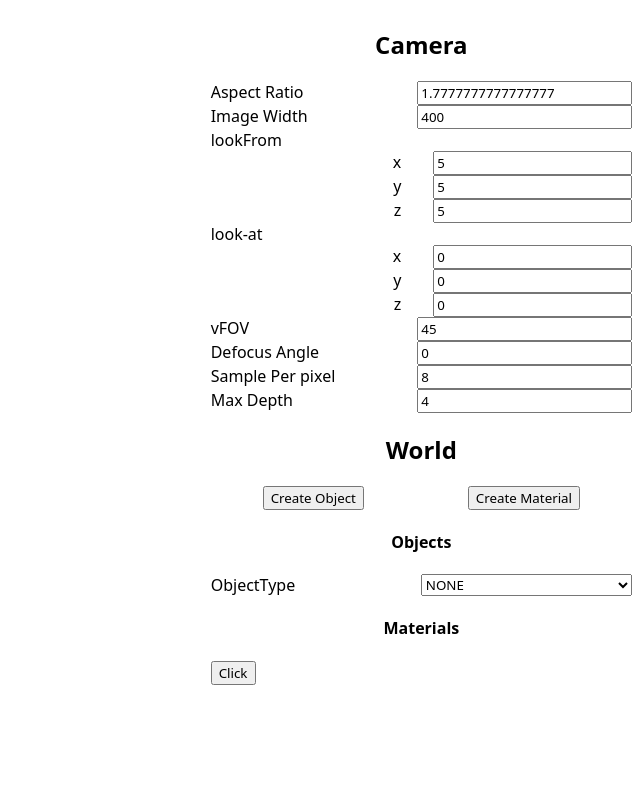
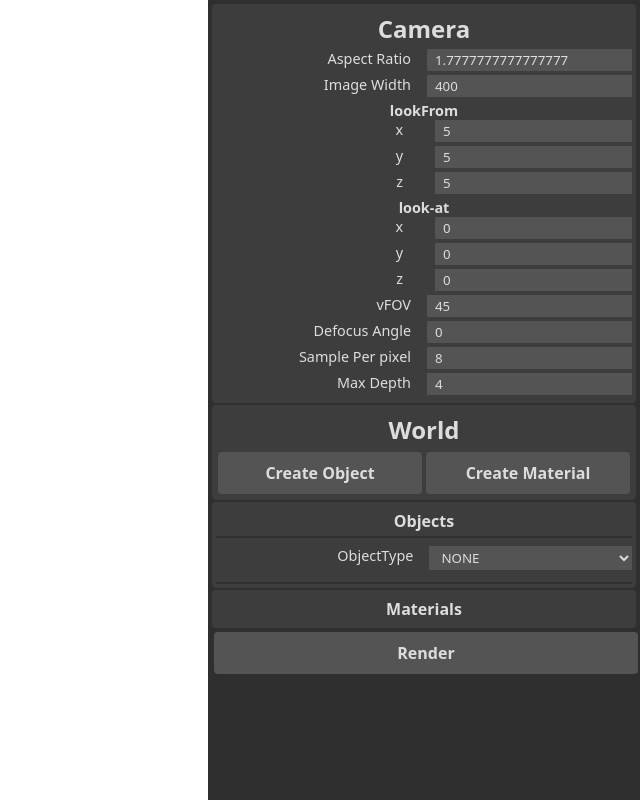
Before and after one commit to neerajsurjaye/sprt, a React (Create React App) app in the folder src/frontend/: page / in a window 1280 px wide. Both pictures are taken after a click on the button "Create Object". Shown: the whole page, without its empty margins (640-1280 px from the left). Built offline with nearby package versions, Linux system fonts and the light colour scheme.

Commit message:
Added required css styles to form

```diff
--- a/src/frontend/src/App.jsx
+++ b/src/frontend/src/App.jsx
@@ -150,10 +150,15 @@ function App() {
     return (
         <ConfigContext.Provider value={{ config, setConfig }}>
             <div className="App flex">
-                <Canvas res={response} className="flex-2"></Canvas>
+                <Canvas res={response} className="flex-2 canvas"></Canvas>
                 <div className="configs flex-1">
                     <ConfigForm useConfig={[config, setConfig]}></ConfigForm>
-                    <button onClick={reRender}>Click</button>
+                    <input
+                        className="w-100"
+                        type="button"
+                        value="Render"
+                        onClick={reRender}
+                    />
                 </div>
             </div>
         </ConfigContext.Provider>
--- a/src/frontend/src/Components/CameraConfig.jsx
+++ b/src/frontend/src/Components/CameraConfig.jsx
@@ -42,7 +42,7 @@ const CameraConfig = (props) => {
     }, [cameraConfig]);
 
     return (
-        <div className="camera-config">
+        <div className="camera-config config-container">
             <h2 className="heading">Camera</h2>
             <div className="config-form">
                 <div className="form-input">
--- a/src/frontend/src/Components/Canvas.jsx
+++ b/src/frontend/src/Components/Canvas.jsx
@@ -10,13 +10,13 @@ const Canvas = (props) => {
         if (!canvasRef?.current || !res) return;
 
         const canvas = canvasRef.current;
-        canvas.width = res.width;
-        canvas.height = res.height;
+        // canvas.width = res.width;
+        // canvas.height = res.height;
         let ctx = canvas.getContext("2d");
         let palette = new ImageData(
             new Uint8ClampedArray(res.image),
-            res.width,
-            res.height
+            res.width
+            // res.height
         );
         ctx.putImageData(palette, 0, 0);
     }, [props.res]);
--- a/src/frontend/src/Components/ConfigForm.jsx
+++ b/src/frontend/src/Components/ConfigForm.jsx
@@ -35,7 +35,7 @@ const ConfigForm = (props) => {
                 <CameraConfig></CameraConfig>
             </div>
 
-            <div className="config-create">
+            <div className="config-create config-container">
                 <h2 className="heading">World</h2>
                 <div className="button-wrapper">
                     <input
@@ -51,11 +51,11 @@ const ConfigForm = (props) => {
                 </div>
             </div>
 
-            <div className="config-objects">
+            <div className="config-objects config-container">
                 <h4 className="heading">Objects</h4>
                 {objectConfigs}
             </div>
-            <div className="config-materials">
+            <div className="config-materials config-container">
                 <h4 className="heading">Materials</h4>
                 {materialConfigs}
             </div>
--- a/src/frontend/src/Components/CreateObject.jsx
+++ b/src/frontend/src/Components/CreateObject.jsx
@@ -52,7 +52,7 @@ const CreateObject = (props) => {
     };
 
     return (
-        <div className="create-object flex center column child-width-100">
+        <div className="create-object create flex center column child-width-100">
             <div className="form-input">
                 <label>ObjectType</label>
                 <select onChange={generateObjectForm}>
--- a/src/frontend/src/Components/Lambertian.jsx
+++ b/src/frontend/src/Components/Lambertian.jsx
@@ -21,7 +21,7 @@ const Lambertian = (props) => {
 
     return (
         <div action="lambertian-form">
-            <label>Color</label>
+            <label className="form-title">Color</label>
 
             <div className="color">
                 <div className="form-input">
--- a/src/frontend/src/Components/Metal.jsx
+++ b/src/frontend/src/Components/Metal.jsx
@@ -28,7 +28,7 @@ const Metal = (props) => {
 
     return (
         <div action="metal-form">
-            <label>Color</label>
+            <label className="form-title">Color</label>
 
             <div className="color">
                 <div className="form-input">
--- a/src/frontend/src/style.css
+++ b/src/frontend/src/style.css
@@ -2,6 +2,20 @@
     font-family: system-ui, -apple-system, BlinkMacSystemFont, "Segoe UI",
         Roboto, Oxygen, Ubuntu, Cantarell, "Open Sans", "Helvetica Neue",
         sans-serif;
+    margin: 0;
+}
+
+:root {
+    --background-form: #3d3d3d;
+    --text: #ddd;
+    --dropdown: #282828;
+    --background: #2f2f2f;
+    --background-input: #545454;
+    --background-input-hover: #646464;
+}
+
+.App {
+    min-height: 100vh;
 }
 
 .flex {
@@ -16,12 +30,18 @@
     flex: 1;
 }
 
+.w-100 {
+    width: 100%;
+}
+
 .heading {
     text-align: center;
+    padding: 4px 0 4px 0;
 }
 
 .form-input {
     display: flex;
+    margin-bottom: 2px;
 }
 
 .form-input > * {
@@ -48,9 +68,10 @@
 }
 
 .form-title {
-    /* text-align: center; */
+    text-align: center;
     width: 100%;
     display: block;
+    font-weight: bold;
 }
 
 .button-wrapper {
@@ -58,6 +79,80 @@
     justify-content: space-around;
 }
 
+.button-wrapper > * {
+    width: 100%;
+}
+
 .child-width-100 > * {
     width: 100%;
 }
+
+.configs {
+    background-color: var(--background);
+    color: var(--text);
+    padding: 4px;
+}
+
+input[type="text"],
+input[type="number"],
+select {
+    background-color: var(--background-input);
+    outline: none;
+    border: none;
+    margin-bottom: 2px;
+    color: var(--text);
+    padding: 2px;
+    padding-left: 8px;
+}
+
+.form-input > label {
+    text-align: right;
+    padding-right: 16px;
+}
+
+input[type="button"] {
+    background-color: var(--background-input);
+    color: var(--text);
+    outline: none;
+    border: none;
+    margin: 2px;
+    padding: 10px 0px 10px 0px;
+    cursor: pointer;
+    transition: 500ms;
+    font-size: 1rem;
+    font-weight: bold;
+    border-radius: 4px;
+}
+
+input[type="button"]:hover {
+    background-color: var(--background-input-hover);
+}
+
+select {
+    background-color: var(--background-input);
+    color: var(--text);
+    outline: none;
+    border: none;
+}
+
+.config-container {
+    background-color: var(--background-form);
+    margin-bottom: 2px;
+    padding: 4px;
+    border-radius: 4px;
+}
+
+.create {
+    border-top: 2px solid var(--background);
+    border-bottom: 2px solid var(--background);
+    padding-top: 8px;
+    padding-bottom: 8px;
+}
+
+label {
+    font-size: 0.9rem;
+}
+
+.canvas {
+    width: 50%;
+}
```
